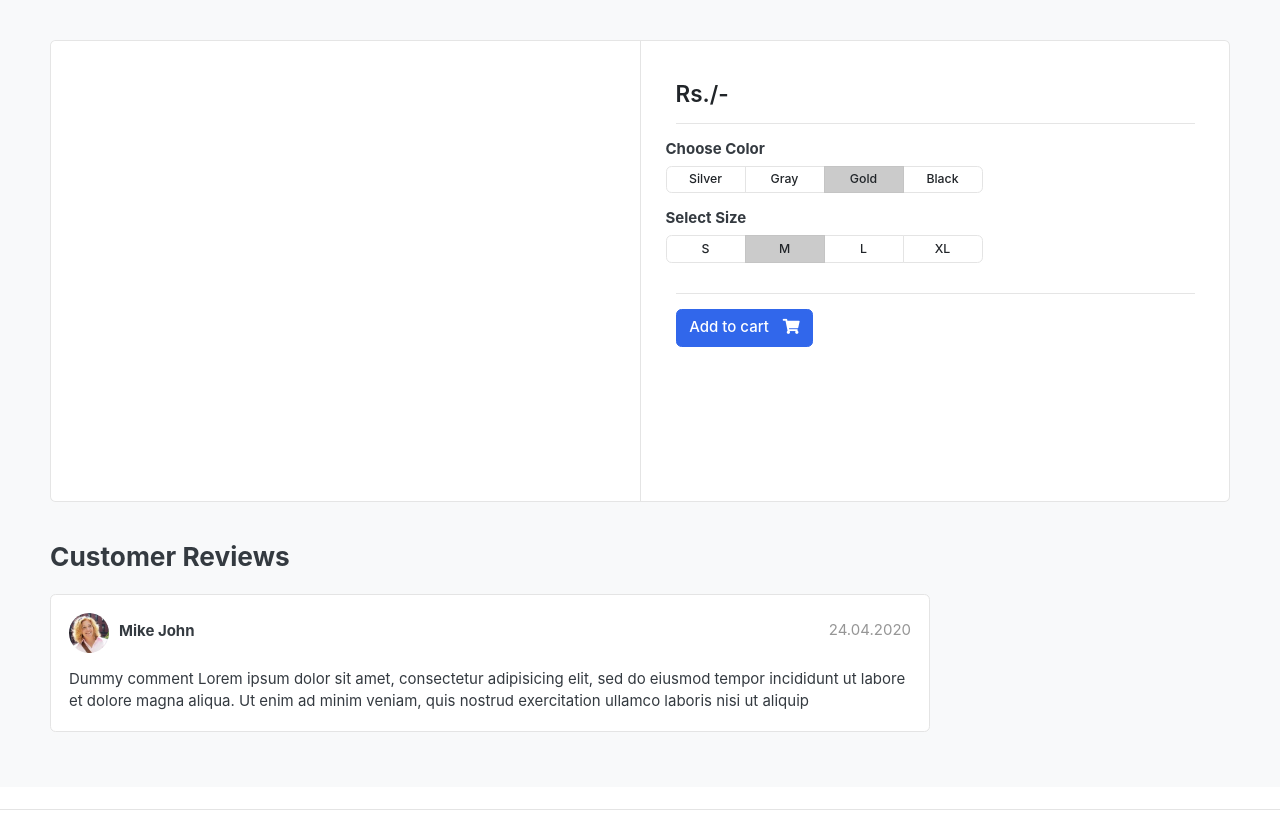
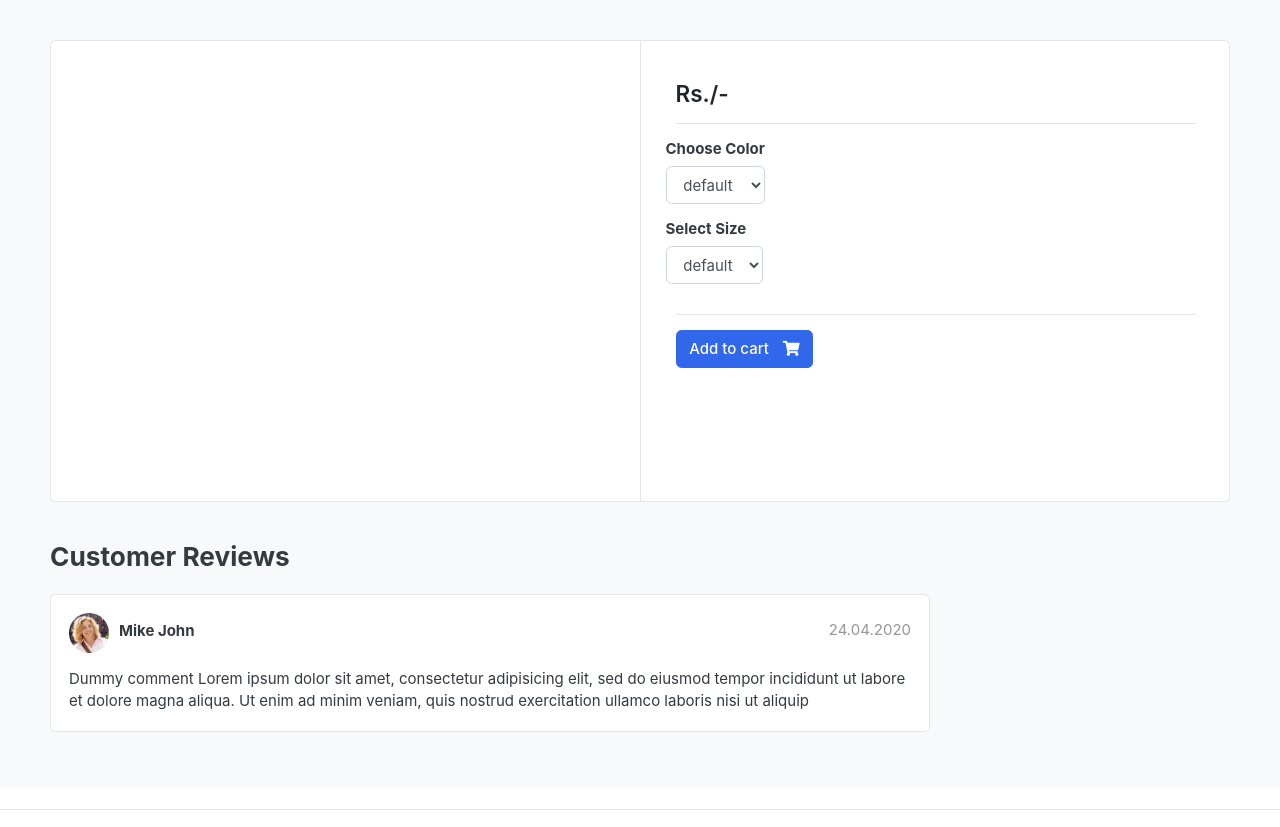
Before and after one commit to Ameeruddin0601/Django-Ecom-Project, a Django app: template templates/store/product_detail.html in a window 1280 px wide. Shown: the part 79-906 px from the top of the page. Run offline with Django 3.2, Linux system fonts and the light colour scheme; the template is opened without the code that fills it, so the values that code supplies are empty; some libraries are stand-ins or nearby versions; some web fonts are replaced.

Commit message:
Product Variation is Done Note: As of Now, Product Variation only applied to "King Shirt"

```diff
--- a/carts/models.py
+++ b/carts/models.py
@@ -1,5 +1,5 @@
 from django.db import models
-from store.models import Product
+from store.models import Product, Variation
 
 class Cart(models.Model):
 	cart_id = models.CharField(max_length=250, blank=True)
@@ -11,6 +11,7 @@ class Cart(models.Model):
 
 class CartItem(models.Model):
 	product = models.ForeignKey(Product, on_delete=models.CASCADE)
+	variations = models.ManyToManyField(Variation, blank=True)
 	cart = models.ForeignKey(Cart, on_delete=models.CASCADE)
 	quantity = models.IntegerField()
 	is_active = models.BooleanField(default=True)
@@ -18,5 +19,5 @@ class CartItem(models.Model):
 	def sub_total(self):
 		return self.product.price * self.quantity
 
-	def __str__(self):
+	def __unicode__(self):
 		return self.product
--- a/templates/store/product_detail.html
+++ b/templates/store/product_detail.html
@@ -16,6 +16,9 @@
 					</article> <!-- gallery-wrap .end// -->
 				</aside>
 				<main class="col-md-6 border-left">
+
+					<form action="{% url 'add_cart' single_product.id %}" method="POST">
+						{% csrf_token %}
 						<article class="content-body">
 
 							<h2 class="title">{{single_product.product_name}}</h2>
@@ -31,53 +34,42 @@
 							<div class="row">
 								<div class="item-option-select">
 									<h6>Choose Color</h6>
-                <div class="btn-group btn-group-sm btn-group-toggle" data-toggle="buttons">
-                  <label class="btn btn-light">
-                    <input type="radio" name="radio_color"> Silver
-                  </label>
-                  <label class="btn btn-light">
-                    <input type="radio" name="radio_color" > Gray
-                  </label>
-                  <label class="btn btn-light active">
-                    <input type="radio" name="radio_color checked"> Gold
-                  </label>
-                  <label class="btn btn-light">
-                    <input type="radio" name="radio_color"> Black
-                  </label>
-                </div>
+									<select name="color" class="form-control">
+											<option value="" disabled selected>default</option>
+										{% for i in single_product.variation_set.colors %}
+											<option value="{{i.variation_value}}">{{i.variation_value}}</option>
+										{% endfor %}
+									</select>
 								</div>
 							</div> <!-- row.// -->
 							<div class="row">
 								<div class="item-option-select">
 									<h6>Select Size</h6>
-                <div class="btn-group btn-group-sm btn-group-toggle" data-toggle="buttons">
-                  <label class="btn btn-light">
-                    <input type="radio" name="radio_color"> S
-                  </label>
-                  <label class="btn btn-light active">
-                    <input type="radio" name="radio_color" checked> M
-                  </label>
-                  <label class="btn btn-light">
-                    <input type="radio" name="radio_color"> L
-                  </label>
-                  <label class="btn btn-light">
-                    <input type="radio" name="radio_color"> XL
-                  </label>
-                </div>
+								<select name="size" class="form-control">
+										<option value="" disabled selected>default</option>
+									{% for i in single_product.variation_set.sizes %}
+										<option value="{{i.variation_value}}">{{i.variation_value}}</option>
+									{% endfor %}
+								</select>
 								</div>
 							</div> <!-- row.// -->
 							<hr>
 							{% if single_product.stock <= 0 %}
-            <a href="./product-detail.html" class="btn  btn-primary disabled"> <span class="text">Out Of Stock</span> <i class="fas fa-shopping-cart"></i>  </a>
+							<a href="./product-detail.html" class="btn  btn-primary disabled"> <span class="text">Out Of
+									Stock</span> <i class="fas fa-shopping-cart"></i> </a>
 							{% else %}
 							{% if in_cart %}
-				<a href="#" class="btn  btn-success"> <span class="text">Added to cart</span> <i class="fas fa-check"></i>  </a>
-				<a href="{% url 'cart' %}" class="btn  btn-outline-primary"> <span class="text">View Cart</span> <i class="fas fa-eye"></i>  </a>
+							<button class="btn  btn-success"> <span class="text">Added to cart</span> <i
+									class="fas fa-check"></i> </button>
+							<a href="{% url 'cart' %}" class="btn  btn-outline-primary"> <span class="text">View
+									Cart</span> <i class="fas fa-eye"></i> </a>
 							{% else %}
-            	<a href="{% url 'add_cart' single_product.id %}" class="btn  btn-primary"> <span class="text">Add to cart</span> <i class="fas fa-shopping-cart"></i>  </a>
+							<button type="submit" class="btn  btn-primary"> <span class="text">Add to cart</span> <i
+									class="fas fa-shopping-cart"></i> </button>
 							{% endif %}
 							{% endif %}
 						</article> <!-- product-info-aside .// -->
+					</form>
 				</main> <!-- col.// -->
 			</div> <!-- row.// -->
 		</div> <!-- card.// -->
```
Also changed, not shown: carts/admin.py (+10 -2 lines), carts/views.py (+20 -1 lines), store/admin.py (+6 -1 lines), store/models.py (+24 -0 lines), templates/store/cart.html (+8 -2 lines), carts/migrations/0003_cartitem_variations.py (added), db.sqlite3, store/migrations/0002_variation.py (added), store/migrations/0003_rename_if_active_variation_is_active.py (added). Lines whose indentation alone changed are shown as unchanged.
